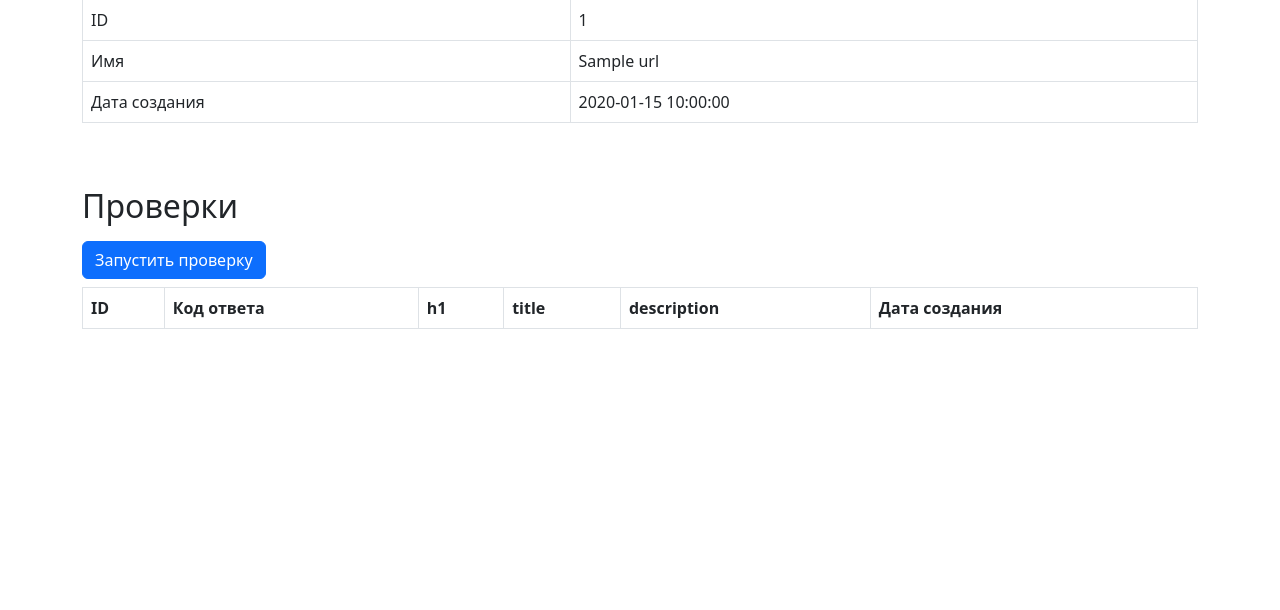
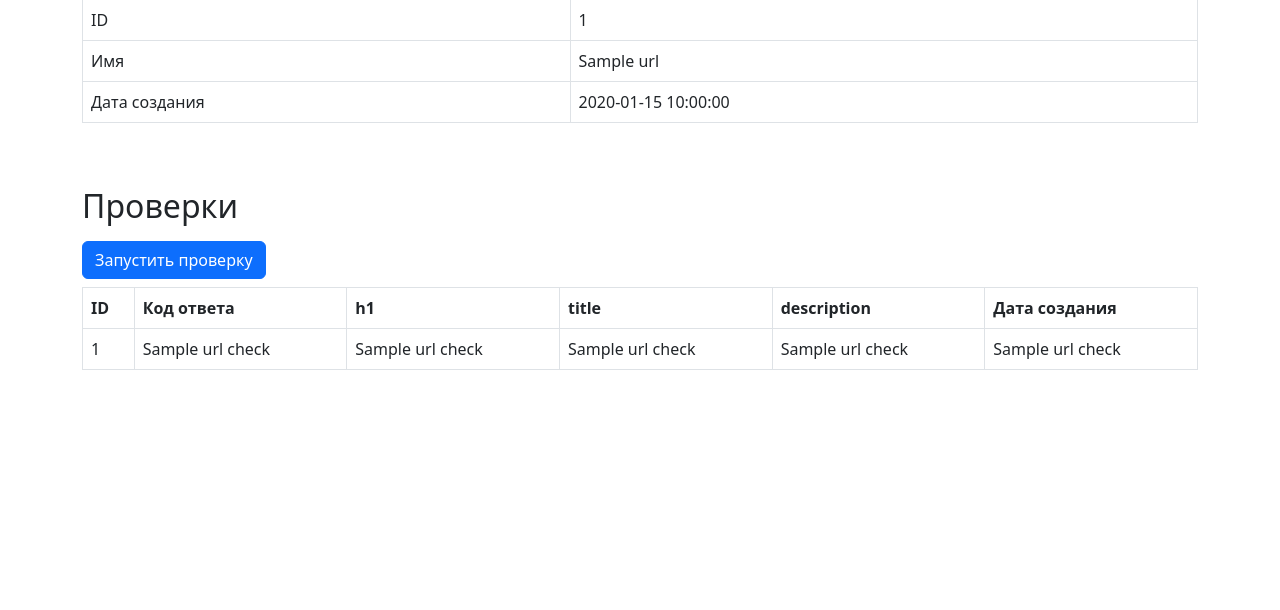
Before and after one commit to ram-alb/python-project-83, a Flask app: page /urls/1 in a window 1280 px wide. Shown: the part 129-739 px from the top of the page. Run offline with Flask 2, Linux system fonts and the light colour scheme; a database or web service that is not in the repository returns one stand-in record (values such as "Sample title"); lists and menus that the app fills with data are empty; some libraries are stand-ins or nearby versions.

Commit message:
Add url checking functionality without real request to url

```diff
--- a/database.sql
+++ b/database.sql
@@ -3,3 +3,13 @@ CREATE TABLE urls (
     name varchar(255) NOT NULL UNIQUE,
     created_at date NOT NULL
 );
+
+CREATE TABLE url_checks (
+    id bigint PRIMARY KEY GENERATED ALWAYS AS IDENTITY,
+    url_id bigint REFERENCES urls (id),
+    status_code int,
+    h1 varchar(255),
+    title varchar(255),
+    description text,
+    created_at date NOT NULL
+);
--- a/page_analyzer/app.py
+++ b/page_analyzer/app.py
@@ -24,7 +24,7 @@ def index():
 
 @app.get('/urls')
 def urls_list():
-    all_urls = sql.get_data_from_db('get_all_urls')
+    all_urls = sql.get_from_urls('get_all_urls')
     return render_template('urls.html', urls=all_urls)
 
 
@@ -43,21 +43,34 @@ def url_add():
         'created_at': date.today(),
     }
     try:
-        sql.add_data_to_db(insert_params)
+        sql.add_data_to_db('urls', insert_params)
     except psycopg2.errors.UniqueViolation:
         flash('Страница уже существует', 'error')
     else:
         flash('Страница успешно добавлена', 'success')
 
-    url_id = sql.get_data_from_db('get_url_id', {'name': name})
+    url_id = sql.get_from_urls('get_url_id', {'name': name})
     return redirect(url_for('url_details', id=url_id))
 
 
 @app.route('/urls/<id>')
 def url_details(id):
-    url_id, name, created_at = sql.get_data_from_db('get_url_data', {'id': id})
+    url_data = sql.get_from_urls('get_url_data', {'id': id})
+    url_checks = sql.get_from_url_checks(url_data[0])
     return render_template(
         'url_details.html',
-        id=url_id, name=name,
-        created_at=created_at,
+        url_data=url_data,
+        url_checks=url_checks,
     )
+
+
+@app.post('/urls/<id>/checks')
+def url_check(id):
+    url_check_params = {
+        'url_id': id,
+        'created_at': date.today(),
+    }
+    sql.add_data_to_db('url_checks', url_check_params)
+    flash('Страница успешно проверена', 'success')
+
+    return redirect(url_for('url_details', id=id))
--- a/page_analyzer/sql.py
+++ b/page_analyzer/sql.py
@@ -11,7 +11,7 @@ def execute_sql(sql_type, sql_command, sql_params):
                 return cur.fetchall()
 
 
-def get_data_from_db(data_type, params={}):
+def get_from_urls(data_type, params={}):
     get_url_id = """
         SELECT id
         FROM urls
@@ -25,9 +25,15 @@ def get_data_from_db(data_type, params={}):
     """
 
     get_all_urls = """
-        SELECT id, name
+        SELECT urls.id, urls.name, checks.last_check
         FROM urls
-        ORDER BY id DESC;
+        LEFT JOIN (
+            SELECT url_id, MAX(created_at) as last_check
+            FROM url_checks
+            GROUP BY url_id
+        ) checks
+            ON (urls.id = checks.url_id)
+        ORDER BY urls.id DESC;
     """
 
     sql_selects = {
@@ -44,9 +50,29 @@ def get_data_from_db(data_type, params={}):
     return selected_data
 
 
-def add_data_to_db(params):
+def get_from_url_checks(url_id):
+    select_by_url_id = """
+        SELECT * FROM url_checks
+        WHERE url_id = %(url_id)s
+        ORDER BY id DESC;
+    """
+
+    return execute_sql('select', select_by_url_id, {'url_id': url_id})
+
+
+def add_data_to_db(table, params):
     insert_url = """
         INSERT INTO urls (name, created_at)
         VALUES (%(name)s, %(created_at)s);
     """
-    execute_sql('insert', insert_url, params)
+
+    insert_url_check = """
+        INSERT INTO url_checks (url_id, created_at)
+        VALUES (%(url_id)s, %(created_at)s);
+    """
+
+    inserts = {
+        'urls': insert_url,
+        'url_checks': insert_url_check,
+    }
+    execute_sql('insert', inserts[table], params)
--- a/page_analyzer/templates/url_details.html
+++ b/page_analyzer/templates/url_details.html
@@ -17,29 +17,29 @@
   <main class="flex-grow-1">
     <div class="container-lg mt-3">
 
-      <h1>Сайт: {{ name }}</h1>
+      <h1>Сайт: {{ url_data.1 }}</h1>
 
       <div class="table-responsive">
         <table class="table table-bordered table-hover text-nowrap" data-test="url">
           <tbody>
             <tr>
               <td>ID</td>
-              <td>{{ id }}</td>
+              <td>{{ url_data.0 }}</td>
             </tr>
             <tr>
               <td>Имя</td>
-              <td>{{ name }}</td>
+              <td>{{ url_data.1 }}</td>
             </tr>
             <tr>
               <td>Дата создания</td>
-              <td>{{ created_at }}</td>
+              <td>{{ url_data.2 }}</td>
             </tr>
           </tbody>
         </table>
       </div>
 
       <h2 class="mt-5 mb-3">Проверки</h2>
-      <form method="post" action="/urls/4/checks">
+      <form method="post" action="{{ url_for('url_check', id=url_data.0) }}">
         <input type="submit" class="btn btn-primary" value="Запустить проверку">
       </form>
 
@@ -54,6 +54,16 @@
               <th>description</th>
               <th>Дата создания</th>
             </tr>
+            {% for url_check in url_checks %}
+              <tr>
+                <td>{{ url_check.0 }}</td>
+                <td>{{ url_check.2 }}</td>
+                <td>{{ url_check.3 }}</td>
+                <td>{{ url_check.4 }}</td>
+                <td>{{ url_check.5 }}</td>
+                <td>{{ url_check.6 }}</td>
+              </tr>
+            {% endfor %}
           </tbody>
         </table>
       </div>
--- a/page_analyzer/templates/urls.html
+++ b/page_analyzer/templates/urls.html
@@ -23,7 +23,11 @@
                 <td>
                   <a href="{{ url_for('url_details', id=url.0) }}">{{ url.1 }}</a>
                 </td>
-                <td></td>
+                {% if url.2 %}
+                  <td>{{ url.2 }}</td>
+                {% else %}
+                  <td></td>
+                {% endif %}
                 <td></td>
               </tr>
             {% endfor %}
```
Also changed, not shown: tests/conftest.py (+4 -9 lines), tests/test_url_details.py (added, +38 -0 lines), tests/test_urls.py (+44 -36 lines).
